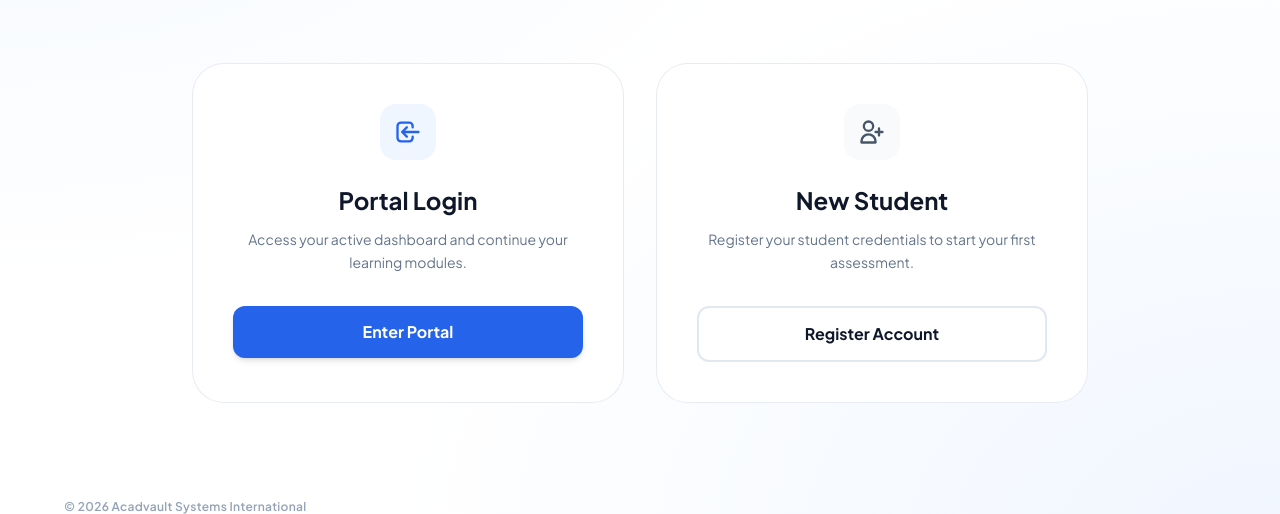
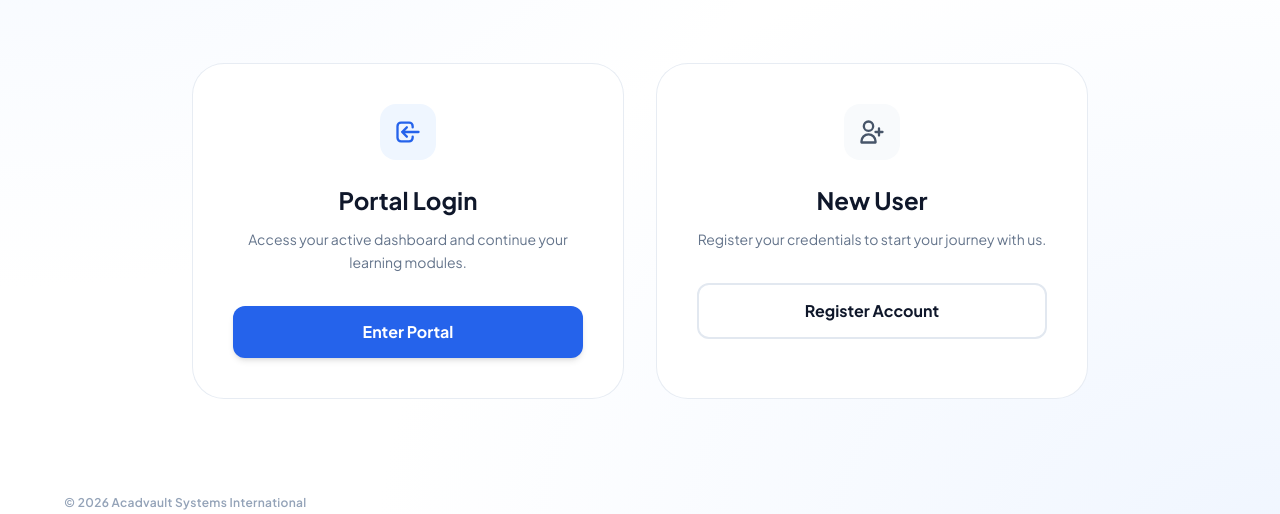
Before and after one commit to sujit-prog/Assessment_Portal, a Django app: page / in a window 1280 px wide. Shown: the part 367-881 px from the top of the page. Run offline with Django 5.2, Linux system fonts and the light colour scheme; some libraries are stand-ins or nearby versions.

Commit message:
minor changes

```diff
--- a/accounts/templates/accounts/home.html
+++ b/accounts/templates/accounts/home.html
@@ -187,8 +187,8 @@
                 <div class="w-14 h-14 bg-slate-50 dark:bg-slate-800 text-slate-600 dark:text-slate-400 rounded-2xl flex items-center justify-center mb-6">
                     <svg class="w-7 h-7" fill="none" stroke="currentColor" viewBox="0 0 24 24"><path stroke-linecap="round" stroke-linejoin="round" stroke-width="2" d="M18 9v3m0 0v3m0-3h3m-3 0h-3m-2-5a4 4 0 11-8 0 4 4 0 018 0zM3 20a6 6 0 0112 0v1H3v-1z"></path></svg>
                 </div>
-                <h2 class="text-2xl font-bold mb-3">New Student</h2>
-                <p class="text-sm text-slate-500 dark:text-slate-400 mb-8 leading-relaxed">Register your student credentials to start your first assessment.</p>
+                <h2 class="text-2xl font-bold mb-3">New User</h2>
+                <p class="text-sm text-slate-500 dark:text-slate-400 mb-8 leading-relaxed">Register your credentials to start your journey with us.</p>
                 <a href="{% url 'register' %}" class="w-full py-3.5 border-2 border-slate-200 dark:border-slate-700 hover:border-brand-600 hover:text-brand-600 dark:text-slate-300 font-bold rounded-xl transition-all">
                     Register Account
                 </a>
--- a/accounts/templates/accounts/register.html
+++ b/accounts/templates/accounts/register.html
@@ -86,7 +86,7 @@
             <svg class="w-12 h-12 text-blue-600 dark:text-blue-400 mx-auto mb-3" fill="none" stroke="currentColor" viewBox="0 0 24 24">
                 <path stroke-linecap="round" stroke-linejoin="round" stroke-width="2" d="M18 9v3m0 0v3m0-3h3m-3 0h-3m-2-5a4 4 0 11-8 0 4 4 0 018 0zM12 10V6.253C10.832 5.477 9.246 5 7.5 5S4.168 5.477 3 6.253v13C4.168 18.477 5.754 18 7.5 18s3.332.477 4.5 1.247"></path>
             </svg>
-            <h1 class="text-3xl font-extrabold">Create Student Account</h1>
+            <h1 class="text-3xl font-extrabold">Create New Account</h1>
             <p class="text-gray-500 dark:text-gray-400 mt-2">Sign up to access your assessments and results.</p>
         </div>
 
```
